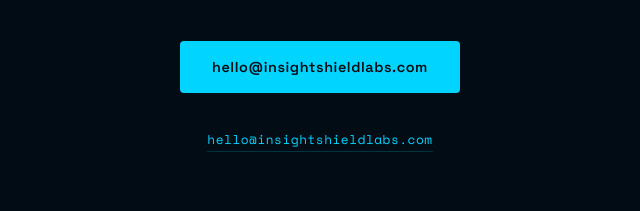
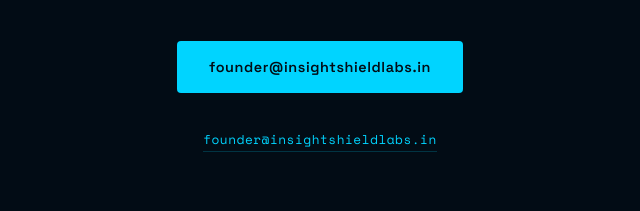
Before and after one commit to nandanary4n/insightshieldlabs.in, a plain HTML site: page index.html in a window 1280 px wide. Shown: the part 4130-4341 px from the top of the page, 320-960 px from the left. Drawn offline with nearby package versions, Linux system fonts and the light colour scheme.

Commit message:
Update contact email addresses in index.html

```diff
--- a/index.html
+++ b/index.html
@@ -704,9 +704,9 @@
     We're always open to collaborations, pilot partnerships, and conversations with people who want to push intelligent systems further.
   </p>
   <div class="contact-row reveal">
-    <a class="btn-primary" href="mailto:hello@insightshieldlabs.com">hello@insightshieldlabs.com</a>
+    <a class="btn-primary" href="mailto:founder@insightshieldlabs.in">founder@insightshieldlabs.in</a>
   </div>
-  <a class="mailto reveal" href="mailto:hello@insightshieldlabs.com">hello@insightshieldlabs.com</a>
+  <a class="mailto reveal" href="mailto:founder@insightshieldlabs.in">founder@insightshieldlabs.in</a>
 </section>
 
 <!-- FOOTER -->
```
